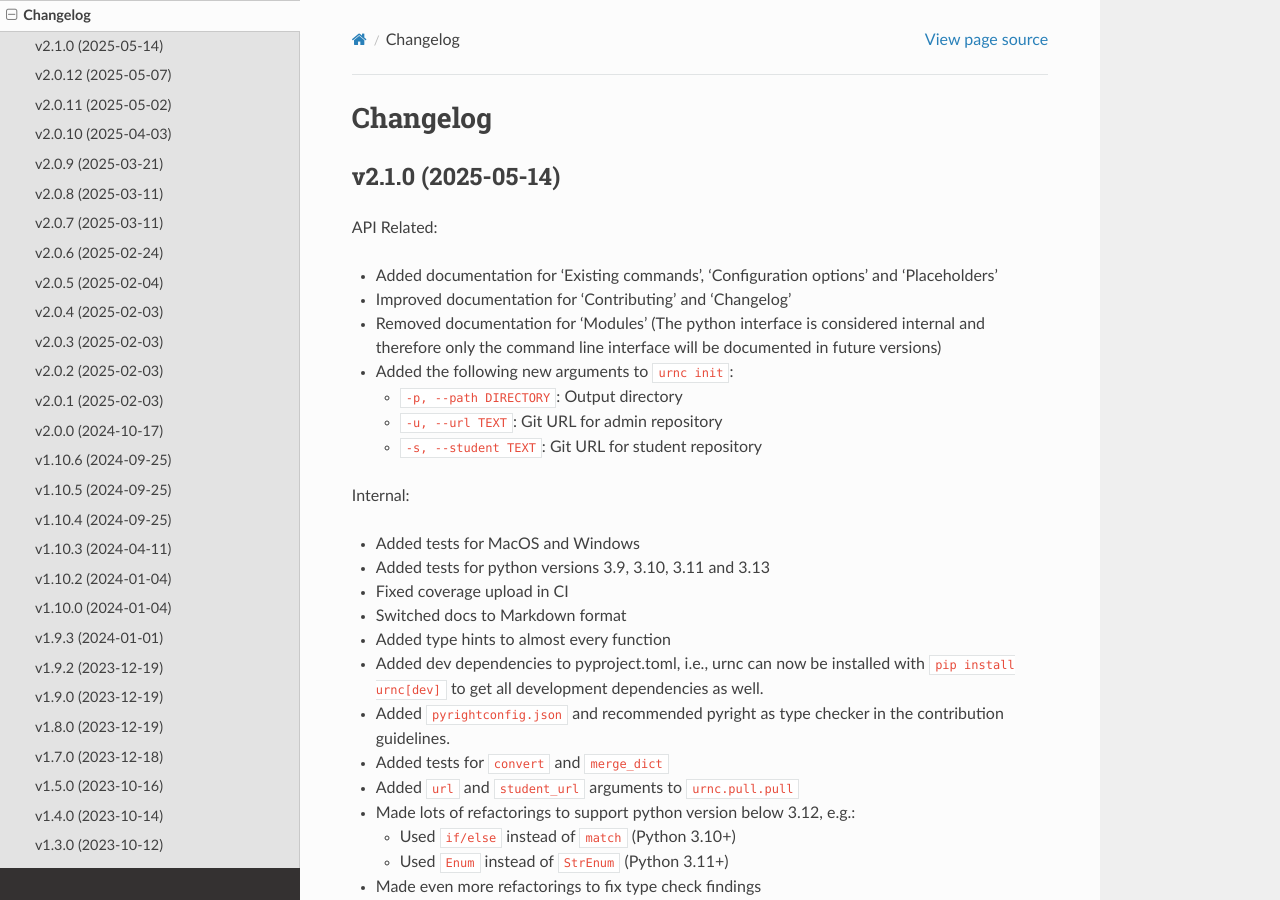
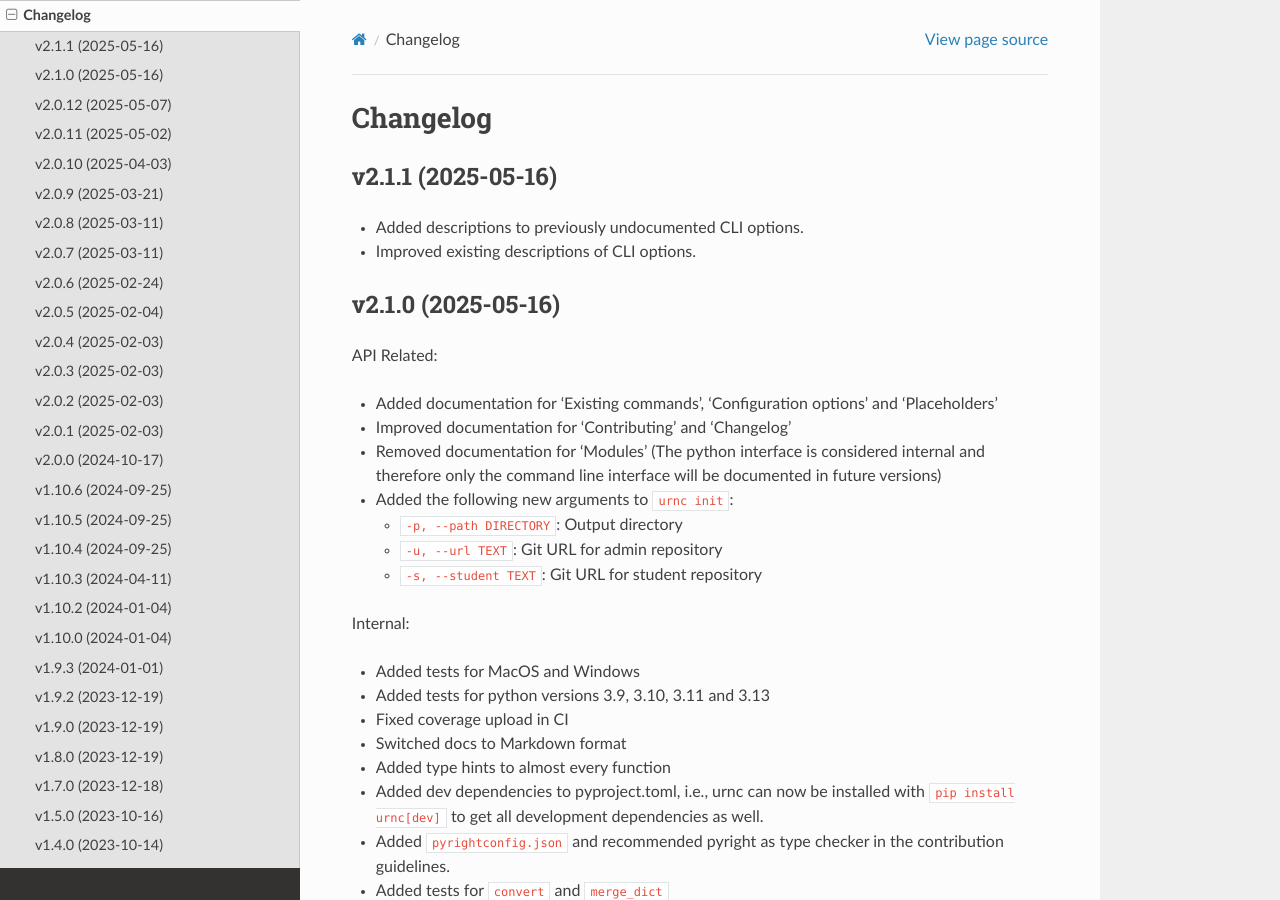
Before and after one commit to spang-lab/urnc, a Sphinx documentation site: the page built from docs/source/changelog.md, in a window 1280 px wide and 900 px high. Built offline with Sphinx 7.4.7 and the Read the Docs theme 3.1.0, drawn with Linux system fonts in a browser that asks for light colours.

Commit message:
Bump version to 2.1.1

```diff
--- a/docs/source/changelog.md
+++ b/docs/source/changelog.md
@@ -1,6 +1,11 @@
 # Changelog
 
-## v2.1.0 (2025-05-14)
+## v2.1.1 (2025-05-16)
+
+- Added descriptions to previously undocumented CLI options.
+- Improved existing descriptions of CLI options.
+
+## v2.1.0 (2025-05-16)
 
 API Related:
 
--- a/pyproject.toml
+++ b/pyproject.toml
@@ -11,7 +11,7 @@ include = [
 
 [project]
 name = "urnc"
-version = "2.1.0"
+version = "2.1.1"
 authors = [
     { name = "Michael Huttner", email = "michael@mhuttner.com" },
     { name = "Tobias Schmidt", email = "tobias.schmidt331@gmail.com" },
```
